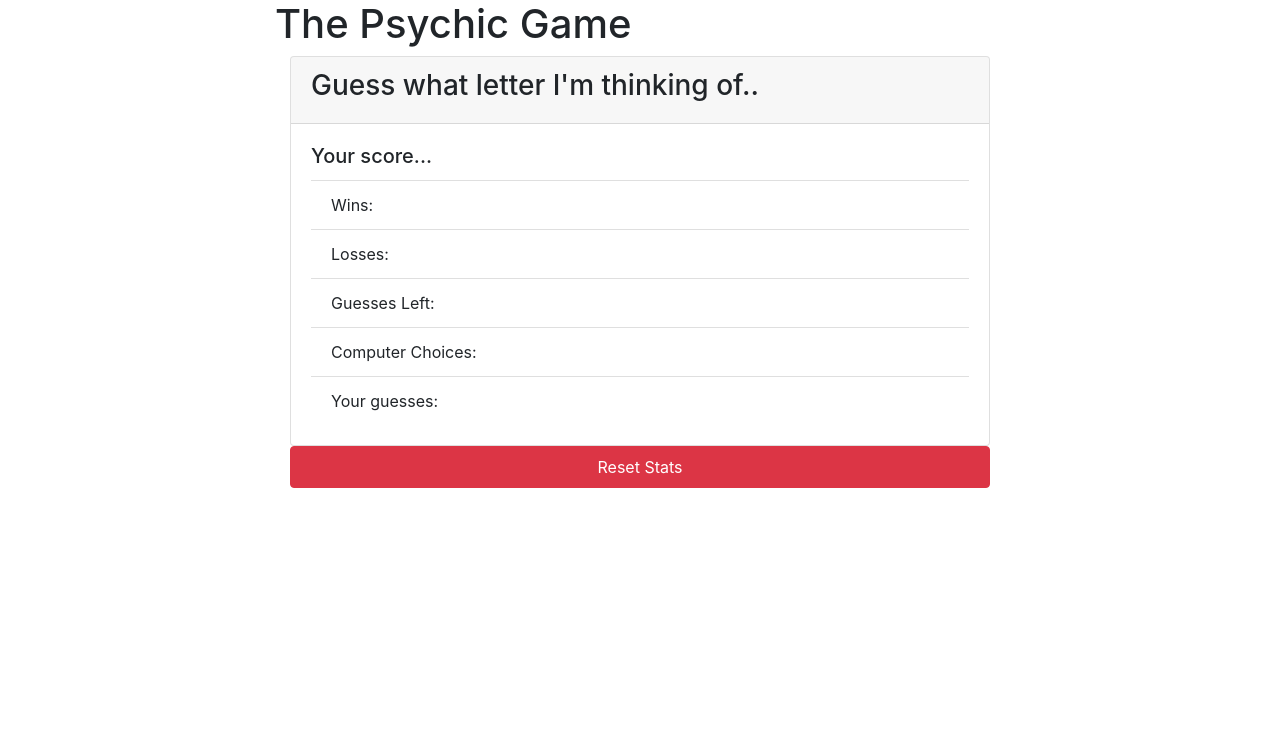
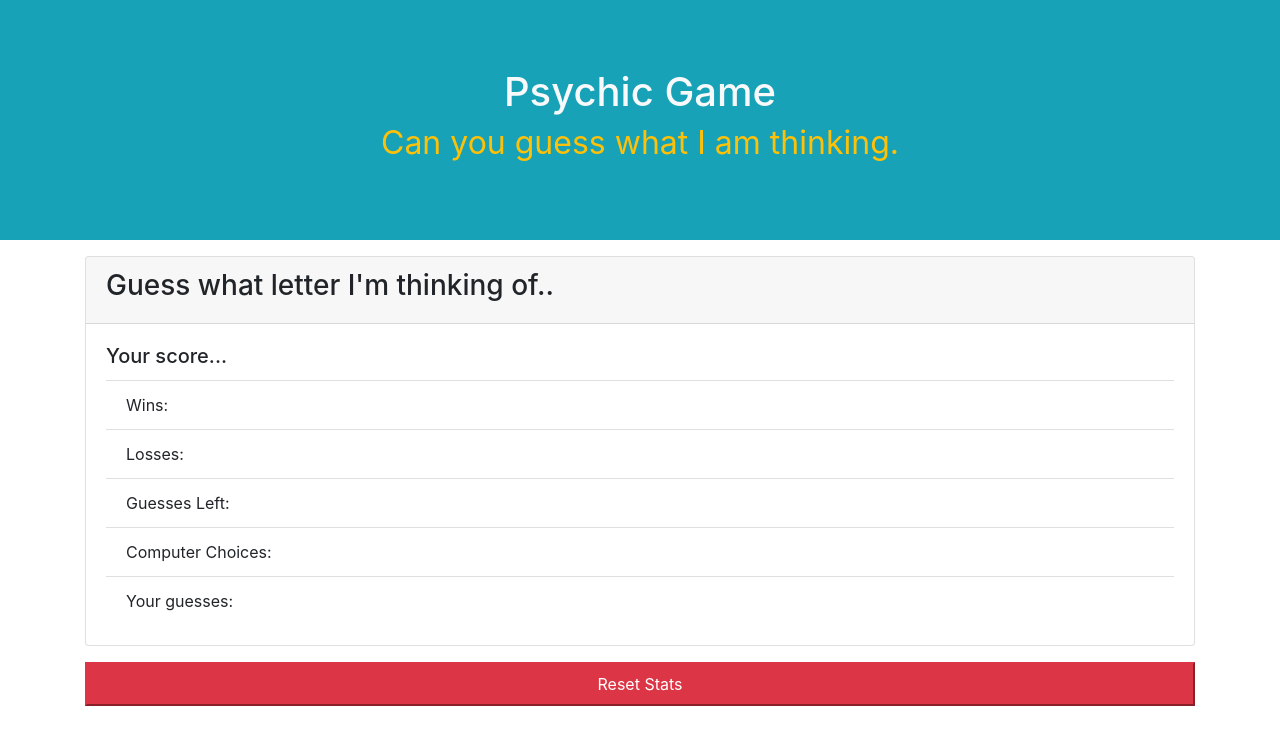
Before and after one commit to puppitty/Psychic, a plain HTML site: page index.html in a window 1280 px wide. Drawn offline with nearby package versions, Linux system fonts and the light colour scheme.

Commit message:
HTML working

```diff
--- a/index.html
+++ b/index.html
@@ -10,16 +10,24 @@
 </head>
 
 <body>
-  <div class "jumbotron-fluid bg-dark text-light h-100">
+
+  <div class="jumbotron-fluid bg-info text-light h-100">
     <div class="container">
-      <div class="row align items-center justify-content-center" style="height:100vh">
-        <div class="col-12 col-sm-10 col-md-8 text center">
-          <h1>The Psychic Game</h1>
-          <div id="game">
+      <div class="row align-items-center justify-content-center" style="height:30vh">
+        <div class="col-12 col-sm-10 col-md-8 text-center">
+          <h1>Psychic Game
+            <br>
+            <small class="text-warning">Can you guess what I am thinking.</small>
+          </h1>
+          <!-- <button class="btn btn-block btn-danger py-2" id="reset-button">Reset Stats</button> -->
+        </div>
+      </div>
+    </div>
   </div>
 
-          <div class="col-12">
-            <div class="card">
+  <div class="container">
+    <div class="card my-3">
+
       <div class="card-header">
         <h3>Guess what letter I'm thinking of..</h3>
       </div>
@@ -41,20 +49,17 @@
           <li class="list-group-item">
             Computer Choices:
             <span id="computer-guess"></span>
-                  </li>                 <li class="list-group-item">
+          </li>
+          <li class="list-group-item">
             Your guesses:
             <span id="letters-guessed"></span>
           </li>
         </ul>
       </div>
+
     </div>
-            <button class="btn btn-block btn-danger py-2" id="reset-button">Reset Stats</button>
+    <button class="btn-block btn-danger py-2" id="reset-button">Reset Stats</button>
   </div>
-        </div>
-      </div>
-    </div>
-  </div>
-  <!-- <div id="psychic"></div>  -->
 
   <script src="https://code.jquery.com/jquery-3.2.1.slim.min.js"></script>
   <script src="https://cdnjs.cloudflare.com/ajax/libs/popper.js/1.12.9/umd/popper.min.js"></script>
--- a/javascript/game.js
+++ b/javascript/game.js
@@ -71,7 +71,7 @@ document.onkeyup = function (event) {
   numberWinsHTML.textContent = wins;
   numberLossesHTML.textContent = losses;
   guessesLeftHTML.textContent = guessesLeft;
-  computerGuessHTML = computerGuess;
+  computerGuessHTML.textContent = computerGuess;
   lettersGuessedHTML.textContent = lettersGuessed.join(', ');
 };
 
```
Lines whose indentation alone changed are shown as unchanged.
